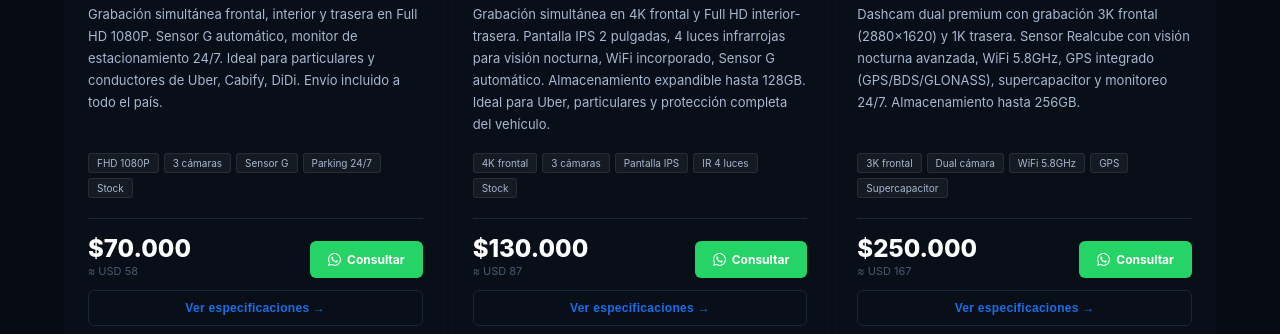
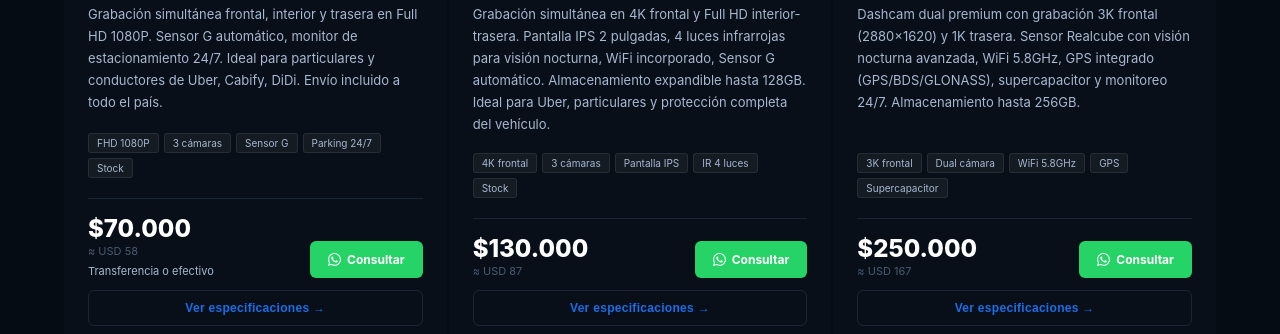
Before and after one commit to nikopintos-ui/dashcamargentina, a website: page index.html in a window 1280 px wide. Shown: the part 3944-4278 px from the top of the page. Drawn offline with Linux system fonts and the light colour scheme.

Commit message:
Add payment method note to all product cards
- Added 'Transferencia o efectivo' below each price
- Clarifies payment options for customers

```diff
--- a/index.html
+++ b/index.html
@@ -783,7 +783,7 @@ footer{
         <div class="prod-desc">Grabación simultánea frontal, interior y trasera en Full HD 1080P. Sensor G automático, monitor de estacionamiento 24/7. Ideal para particulares y conductores de Uber, Cabify, DiDi. Envío incluido a todo el país.</div>
         <div class="prod-tags"><span class="prod-tag">FHD 1080P</span><span class="prod-tag">3 cámaras</span><span class="prod-tag">Sensor G</span><span class="prod-tag">Parking 24/7</span><span class="prod-tag">Stock</span></div>
         <div class="prod-footer">
-          <div class="prod-price"><div class="prod-price-main">$70.000</div><div class="prod-price-usd">≈ USD 58</div></div>
+          <div class="prod-price"><div class="prod-price-main">$70.000</div><div class="prod-price-usd">≈ USD 58</div><div style="font-size:11px;color:#A8B8D0;margin-top:6px">Transferencia o efectivo</div></div>
           <a href="https://wa.me/5491156334969?text=Hola,%20me%20interesa%20la%20Dash%20Cam%20Triple%20Cámara%201080P" class="prod-wa" onclick="event.stopPropagation()" target="_blank" rel="noopener"><svg width="13" height="13" viewBox="0 0 24 24" fill="currentColor"><path d="M17.472 14.382c-.297-.149-1.758-.867-2.03-.967-.273-.099-.471-.148-.67.15-.197.297-.767.966-.94 1.164-.173.199-.347.223-.644.075-.297-.15-1.255-.463-2.39-1.475-.883-.788-1.48-1.761-1.653-2.059-.173-.297-.018-.458.13-.606.134-.133.298-.347.446-.52.149-.174.198-.298.298-.497.099-.198.05-.371-.025-.52-.075-.149-.669-1.612-.916-2.207-.242-.579-.487-.5-.669-.51-.173-.008-.371-.01-.57-.01-.198 0-.52.074-.792.372-.272.297-1.04 1.016-1.04 2.479 0 1.462 1.065 2.875 1.213 3.074.149.198 2.096 3.2 5.077 4.487.709.306 1.262.489 1.694.625.712.227 1.36.195 1.871.118.571-.085 1.758-.719 2.006-1.413.248-.694.248-1.289.173-1.413-.074-.124-.272-.198-.57-.347m-5.421 7.403h-.004a9.87 9.87 0 01-5.031-1.378l-.361-.214-3.741.982.998-3.648-.235-.374a9.86 9.86 0 01-1.51-5.26c.001-5.45 4.436-9.884 9.888-9.884 2.64 0 5.122 1.03 6.988 2.898a9.825 9.825 0 012.893 6.994c-.003 5.45-4.437 9.884-9.885 9.884m8.413-18.297A11.815 11.815 0 0012.05 0C5.495 0 .16 5.335.157 11.892c0 2.096.547 4.142 1.588 5.945L.057 24l6.305-1.654a11.882 11.882 0 005.683 1.448h.005c6.554 0 11.89-5.335 11.893-11.893a11.821 11.821 0 00-3.48-8.413z"/></svg>Consultar</a>
         </div>
         <button class="prod-more" onclick="event.stopPropagation();openModal(1)">Ver especificaciones →</button>
```
